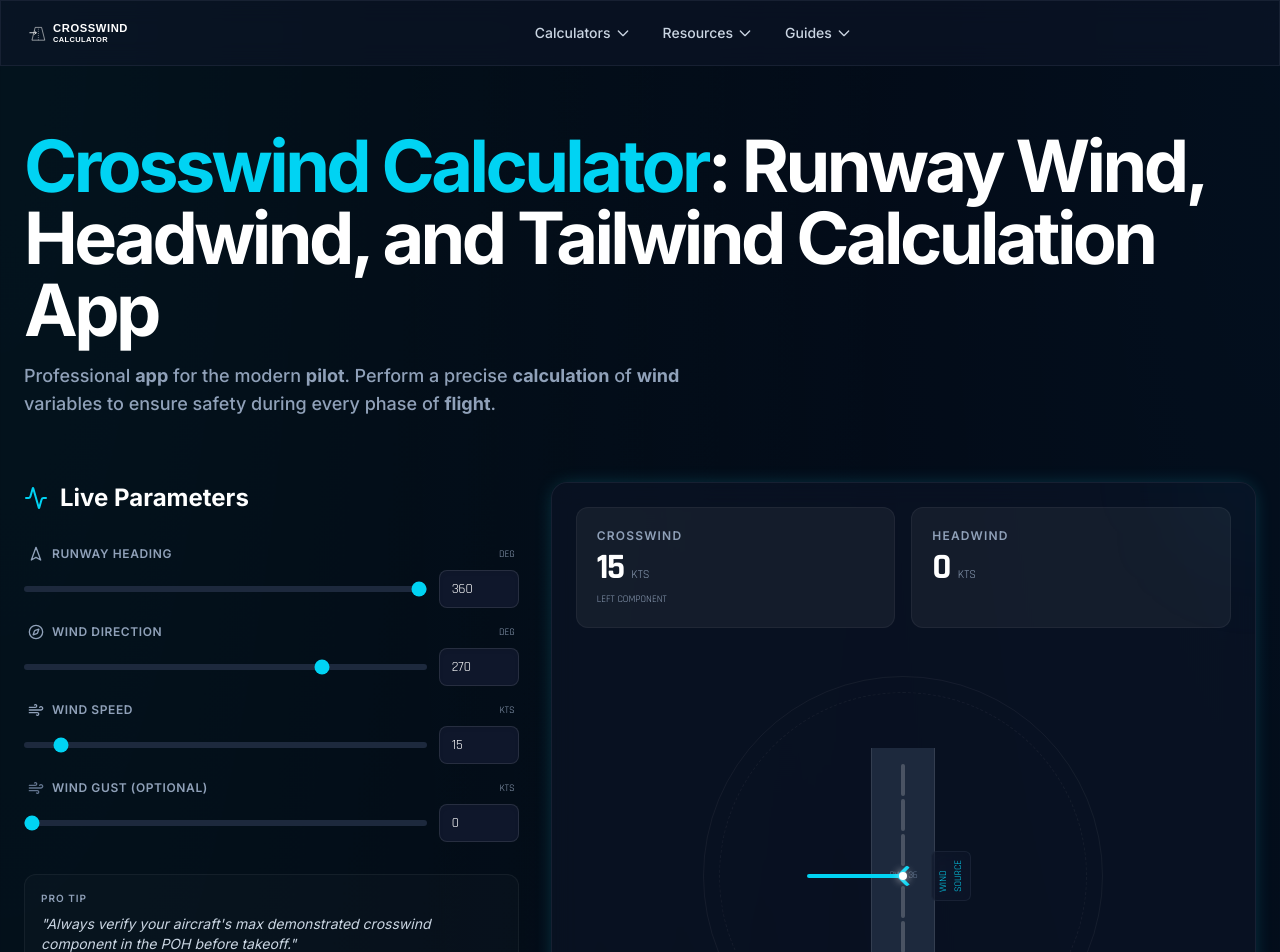
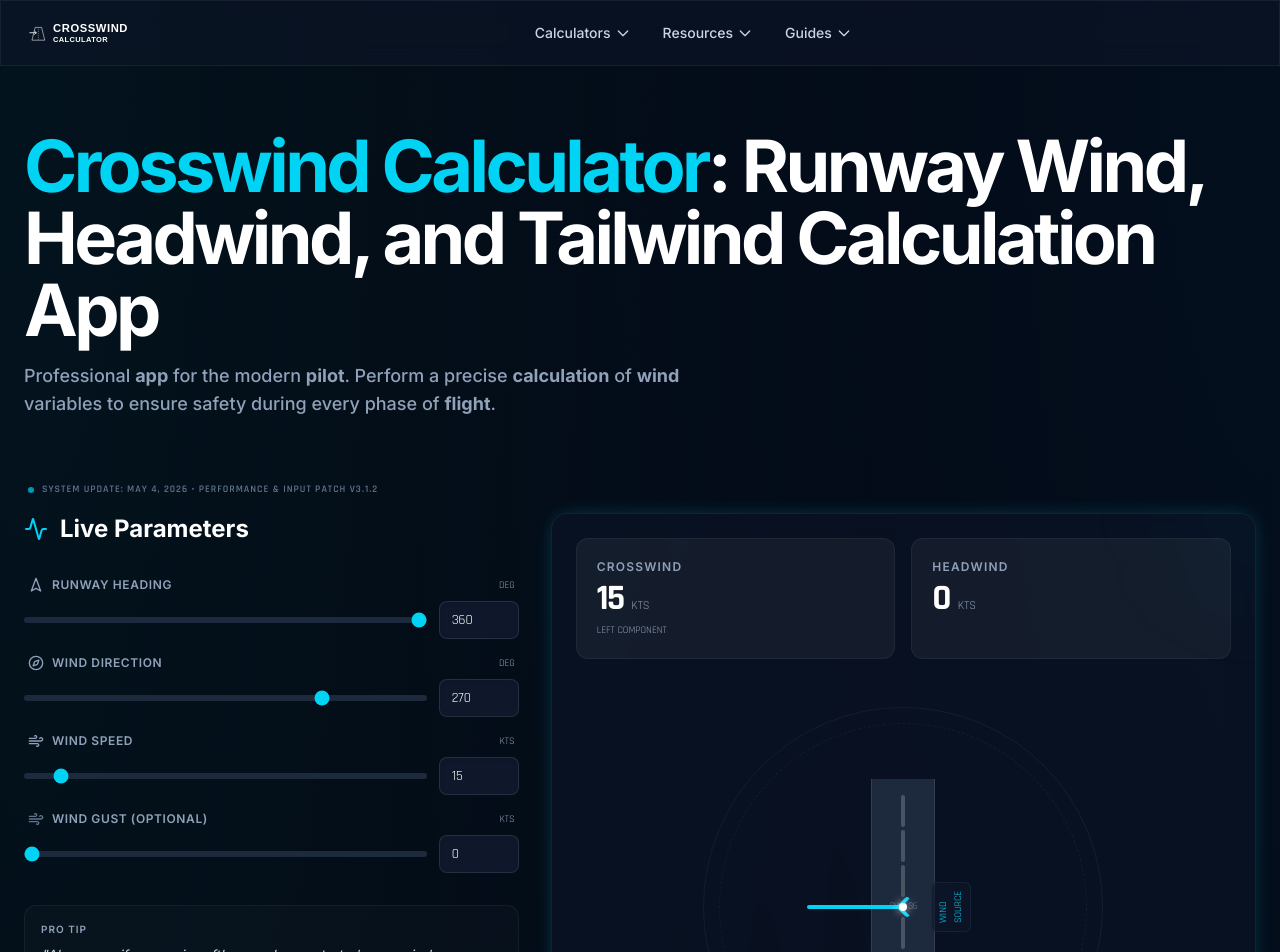
Before and after one commit to stuartmarsden77-gif/crosswind_calculator, a Next.js app: page / in a window 1280 px wide. Shown: the top 952 px of the page. Built offline with nearby package versions, Linux system fonts and the light colour scheme.

Commit message:
Add last updated notification above calculator

```diff
--- a/src/components/CrosswindCalculator.tsx
+++ b/src/components/CrosswindCalculator.tsx
@@ -25,7 +25,14 @@ export default function CrosswindCalculator() {
   }, [runwayHeading, windDirection, windSpeed, windGust]);
 
   return (
-    <div className="grid grid-cols-1 lg:grid-cols-12 gap-8 items-start">
+    <div className="space-y-4">
+      <div className="flex items-center gap-2 px-1">
+        <div className="w-1.5 h-1.5 rounded-full bg-cyan-400 animate-pulse" />
+        <p className="text-[10px] text-slate-500 uppercase tracking-widest font-mono font-semibold">
+          System Update: May 4, 2026 • Performance & Input Patch v3.1.2
+        </p>
+      </div>
+      <div className="grid grid-cols-1 lg:grid-cols-12 gap-8 items-start">
       {/* Inputs Section */}
       <div className="lg:col-span-5 space-y-6">
         <h2 className="text-2xl font-bold text-white mb-8 flex items-center gap-3">
@@ -151,6 +158,7 @@ export default function CrosswindCalculator() {
           </div>
         </Card>
       </div>
+      </div>
     </div>
   );
 }
```
